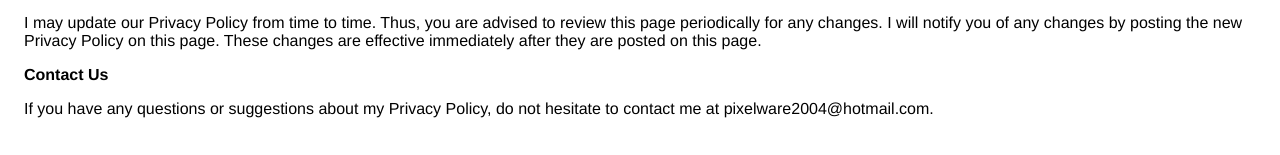
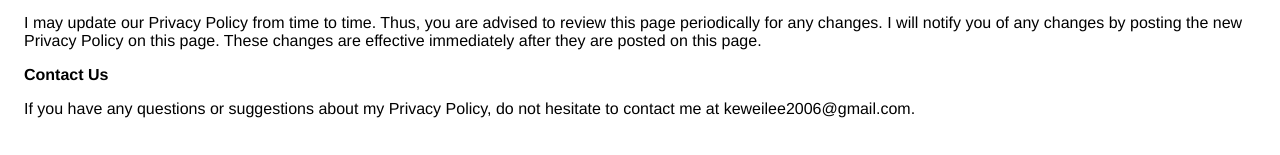
Before and after one commit to keeper4u/keeper4u.github.io, a Jekyll site: the page crittermerge_privacy_policy.html, which Jekyll copies as it is, in a window 1280 px wide. Shown: the part 1252-1407 px from the top of the page. Built offline with Jekyll 4.4.1, drawn with Linux system fonts in a browser that asks for light colours.

Commit message:
* Update the email address.

```diff
--- a/crittermerge_privacy_policy.html
+++ b/crittermerge_privacy_policy.html
@@ -112,7 +112,7 @@
                   </p> <p><strong>Contact Us</strong></p> <p>
                     If you have any questions or suggestions about
                     my Privacy Policy, do not hesitate to contact
-                    me at pixelware2004@hotmail.com.
+                    me at keweilee2006@gmail.com.
                   </p>
     </body>
     </html>
```
